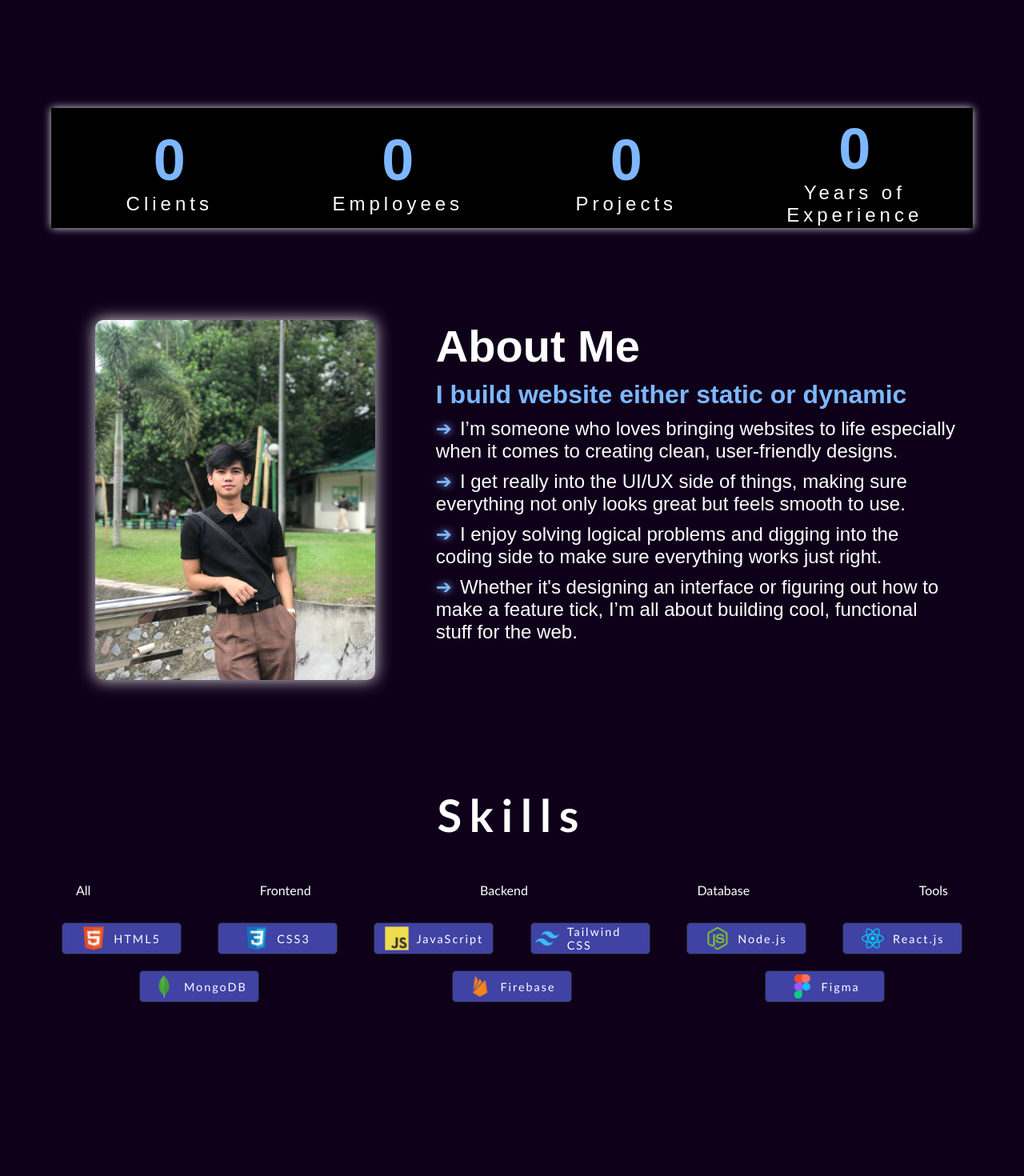
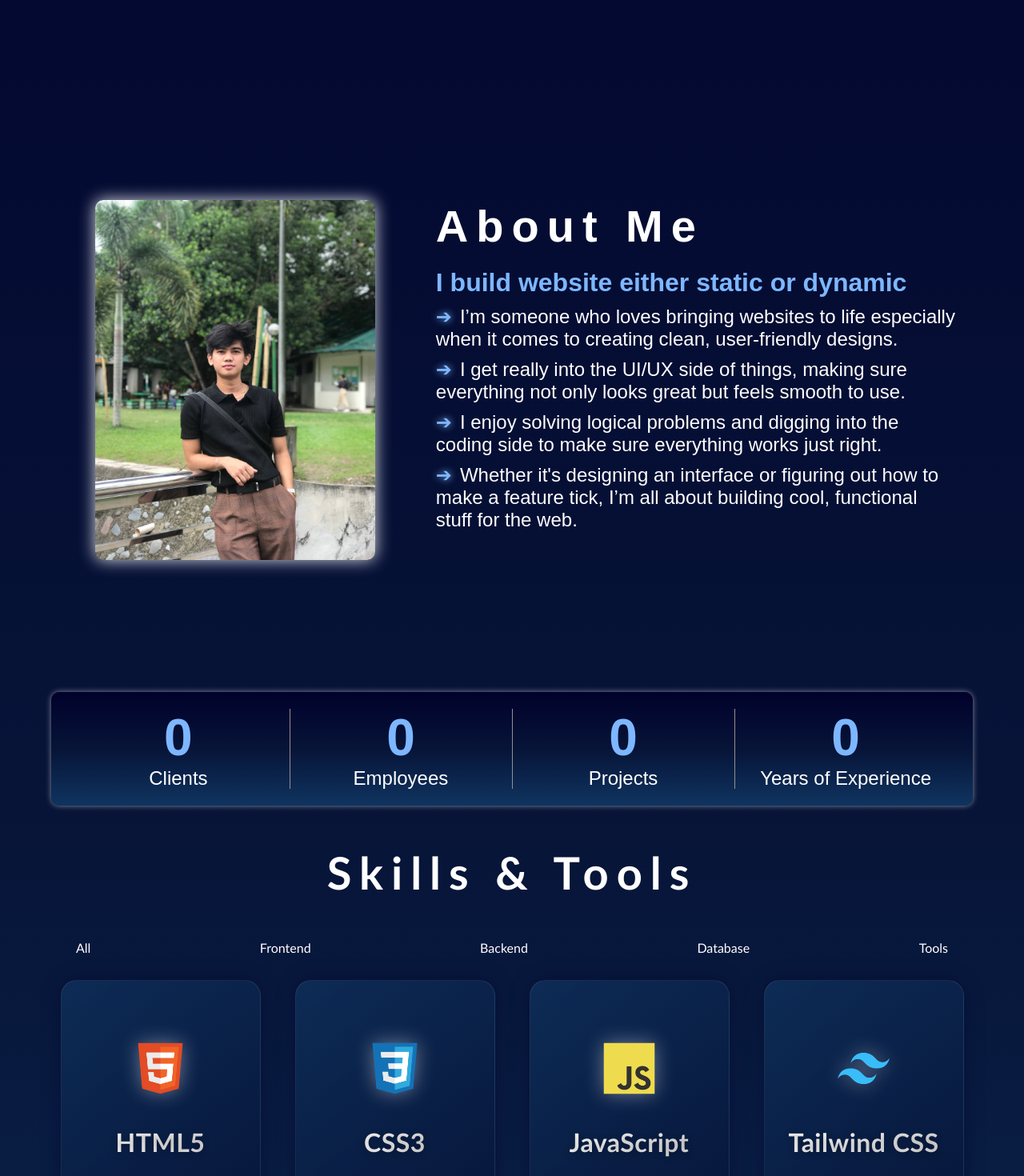
Before and after one commit to Bintooot/benaniasco-portfolio, a React (Vite) app: page / in a window 1280 px wide. Shown: the part 660-2130 px from the top of the page at 80% size. Built offline with nearby package versions, Linux system fonts and the light colour scheme.

Commit message:
modification of cards and background color

```diff
--- a/src/App.jsx
+++ b/src/App.jsx
@@ -6,6 +6,7 @@ import Spinner from "./component/Spinner/Spinner";
 import AboutMe from "./component/Sections/AboutMe/AboutMe";
 import Projects from "./component/Sections/Projects/Projects";
 import Skills from "./component/Sections/Skills/Skills";
+
 const App = () => {
   const [loading, setLoading] = useState(false);
 
--- a/src/component/Banner/Banner.css
+++ b/src/component/Banner/Banner.css
@@ -1,18 +1,27 @@
-section.banner-wrapper {
+.banner-wrapper {
     width: 90%;
-    height: 150px;
-    margin: 0 auto;
-    background-color: #000;
-    box-shadow: 0 0 10px 0 rgba(255, 255, 255, 0.855);
-    display: grid;
-    grid-template-columns: repeat(4, 1fr);
-    gap: 10px;
-    padding: 10px;
-    justify-content: space-between;
-    align-items: center;
+    margin: 10px auto;
+    box-shadow: 0px 0px 7px 0px rgba(255, 255, 255, 0.5);
+    background: linear-gradient(to bottom, #01012b, #071438, #0f3460);
+    border-radius: 10px;
+    padding: 20px;
 }
 
-div.div-1 {
+.banner-wrapper > .card-wrapper {
+    display: flex;
+    flex-direction: row;
+    justify-content: space-around;
+    align-items: center;
+    height: 100%;
+}
+
+.card-wrapper > div.separator {
+    width: 1px;
+    height: 100px;
+    background-color: #949090;
+}
+
+.card-item {
     width: 100%;
     height: 100%;
     text-align: center;
@@ -22,73 +31,12 @@ div.div-1 {
     justify-content: center;
 }
 
-div.div-2 {
-    width: 100%;
-    height: 100%;
-    text-align: center;
+.card-item > p {
     font-size: 1.5rem;
-    display: flex;
-    flex-direction: column;
-    justify-content: center;
+    color: #fff;
 }
 
-
-div.div-3 {
-    width: 100%;
-    height: 100%;
-    text-align: center;
-    font-size: 1.5rem;
-    display: flex;
-    flex-direction: column;
-    justify-content: center;
-}
-
-
-div.div-4 {
-    width: 100%;
-    height: 100%;
-    text-align: center;
-    font-size: 1.5rem;
-    display: flex;
-    flex-direction: column;
-    justify-content: center;
-}
-div.div-1 > h2 {
-    font-size: 4.5rem;
+.card-item > h2 {
+    font-size: 4rem;
     color: #7DB7FF;
 }
-
-div.div-1 > p {
-    font-size: 1.5rem;
-    letter-spacing: 5px;
-}
-
-div.div-2>h2 {
-    font-size: 4.5rem;
-    color: #7DB7FF;
-}
-
-div.div-2>p {
-    font-size: 1.5rem;
-    letter-spacing: 5px;
-}
-
-div.div-3>h2 {
-    font-size: 4.5rem;
-    color: #7DB7FF;
-}
-
-div.div-3>p {
-    font-size: 1.5rem;
-    letter-spacing: 5px;
-}
-
-div.div-4>h2 {
-    font-size: 4.5rem;
-    color: #7DB7FF;
-}
-
-div.div-4>p {
-    font-size: 1.5rem;
-    letter-spacing: 5px;
-}
--- a/src/component/Banner/Banner.jsx
+++ b/src/component/Banner/Banner.jsx
@@ -5,21 +5,26 @@ const Banner = () => {
   return (
     <>
       <section className="banner-wrapper">
-        <div className="div-1">
+        <div className="card-wrapper">
+          <div className="card-item">
             <h2>0</h2>
             <p>Clients</p>
           </div>
-        <div className="div-2">
+          <div className="separator"></div>
+          <div className="card-item">
             <h2>0</h2>
             <p>Employees</p>
           </div>
-        <div className="div-3">
+          <div className="separator"></div>
+          <div className="card-item">
             <h2>0</h2>
             <p>Projects</p>
           </div>
-        <div className="div-4">
+          <div className="separator"></div>
+          <div className="card-item">
             <h2>0</h2>
             <p>Years of Experience</p>
+          </div>
         </div>
       </section>
     </>
--- a/src/component/Cards/Card.css
+++ b/src/component/Cards/Card.css
@@ -1,23 +1,80 @@
 .card {
-    width: 150px;
+    width: 250px;
+    height: 300px;
+    box-shadow: 0 0 25px rgba(1, 1, 43, 0.4);
+    border-radius: 20px;
+    padding: 25px;
+    background: linear-gradient(145deg, rgba(15, 52, 96, 0.7), rgba(7, 20, 56, 0.8));
+    border: 1px solid rgba(255, 255, 255, 0.08);
+    display: flex;
+    flex-direction: column;
+    justify-content: center;
+    align-items: center;
+    cursor: pointer;
+    transition: all 0.4s cubic-bezier(0.4, 0, 0.2, 1);
+    position: relative;
+    overflow: hidden;
+}
+
+.card::before {
+    content: '';
+    position: absolute;
+    top: 0;
+    left: 0;
+    right: 0;
+    bottom: 0;
+    background: linear-gradient(45deg, rgba(255, 255, 255, 0.05), transparent);
+    opacity: 0;
+    transition: opacity 0.4s ease;
+}
+
+.card:hover {
+    transform: translateY(-8px) scale(1.02);
+    box-shadow: 0 10px 30px rgba(1, 1, 43, 0.6);
+    border-color: rgba(255, 255, 255, 0.15);
+}
+
+.card:hover::before {
+    opacity: 1;
 }
 
 .card-content {
+    width: 100%;
+    height: 100%;
     display: flex;
-    background-color: #4042A4;
+    flex-direction: column;
     align-items: center;
-    padding: 5px;
-    height: 40px;
-    border-radius: 5px;
-    margin: 0 auto;
-    border: 1px solid #232323;
     justify-content: center;
-    gap: 10px;
+    gap: 2.5rem;
+    position: relative;
+    z-index: 1;
 }
 
-.card-content > h3 {
-    font-size: 0.9rem;
-    font-weight: normal;
-    letter-spacing: 2px;
-    color: #ffffff;
+.card-content img {
+    width: 65px;
+    height: 65px;
+    filter: drop-shadow(0 0 12px rgba(255, 255, 255, 0.4));
+    transition: all 0.4s ease;
 }
+
+.card:hover .card-content img {
+    transform: scale(1.15) rotate(5deg);
+    filter: drop-shadow(0 0 15px rgba(255, 255, 255, 0.6));
+}
+
+.card-content h3 {
+    font-size: 2rem;
+    color: #fff;
+    text-shadow: 0 2px 8px rgba(0, 0, 0, 0.3);
+    font-weight: 600;
+    letter-spacing: 0.5px;
+    background: linear-gradient(to right, #fff, #e0e0e0);
+    -webkit-background-clip: text;
+    -webkit-text-fill-color: transparent;
+    transition: all 0.4s ease;
+}
+
+.card:hover .card-content h3 {
+    transform: scale(1.05);
+    text-shadow: 0 4px 12px rgba(0, 0, 0, 0.4);
+}
--- a/src/component/Cards/Card.jsx
+++ b/src/component/Cards/Card.jsx
@@ -4,7 +4,7 @@ const Card = (props) => {
   return (
     <div className="card">
       <div className="card-content">
-        <img src={props.icon} alt={props.alt} width={30} height={30} />
+        <img src={props.icon} alt={props.alt} width={100} height={100} />
         <h3>{props.title}</h3>
       </div>
     </div>
--- a/src/component/Navbar/Navbar.css
+++ b/src/component/Navbar/Navbar.css
@@ -1,11 +1,13 @@
 header {
     background-color: #ffffffb8;
+    backdrop-filter: blur(10px);
+    -webkit-backdrop-filter: blur(10px);
     height: 75px;
     width: 90%;
     display: flex;
     justify-content: space-between;
     align-items: center;
-    margin: 20px auto;
+    margin: 0 auto;
     padding: 0 10px;
     border-radius: 10px;
     position: sticky;
--- a/src/component/Sections/AboutMe/AboutMe.css
+++ b/src/component/Sections/AboutMe/AboutMe.css
@@ -1,11 +1,8 @@
-#about-me{
-    margin-bottom: 20px;
-}
 
 .about-me-wrapper {
     min-height: 85vh;
     width: 90%;
-    margin: 0 auto;
+    margin: 50px auto;
     font-family: 'Poppins', sans-serif;
     display: flex;
     justify-content: center;
@@ -45,7 +42,8 @@ section.about-me-content>div.right-col {
 
 div.info-card > h2{
     font-size: 3.5rem;
-    margin-bottom: 10px;
+    letter-spacing: 10px;
+    margin-bottom: 20px;
 }
 
 div.info-card > h3{
--- a/src/component/Sections/AboutMe/AboutMe.jsx
+++ b/src/component/Sections/AboutMe/AboutMe.jsx
@@ -2,11 +2,9 @@ import React from "react";
 import "./AboutMe.css";
 import profile from "../../../assets/photo-me.jpg";
 import Banner from "../../Banner/Banner";
-
 const AboutMe = (props) => {
   return (
     <div id={props.id}>
-      <Banner />
       <section className="about-me-wrapper">
         <section className="about-me-content">
           <div className="left-col">
@@ -39,6 +37,7 @@ const AboutMe = (props) => {
           </div>
         </section>
       </section>
+      <Banner />
     </div>
   );
 };
--- a/src/component/Sections/Projects/Projects.css
+++ b/src/component/Sections/Projects/Projects.css
@@ -4,8 +4,9 @@
 }
 
 .projects-wrapper > h2 {
-    font-size: 2.5rem;
+    font-size: 3.5rem;
     text-align: center;
     letter-spacing: 10px;
+    margin-bottom: 20px;
 
 }
--- a/src/component/Sections/Skills/Skills.css
+++ b/src/component/Sections/Skills/Skills.css
@@ -2,7 +2,7 @@
     height: 100vh;
     font-family: 'Gill Sans', 'Gill Sans MT', Calibri, 'Trebuchet MS', sans-serif;
     width: 90%;
-    margin: 0 auto;
+    margin: 50px auto;
 }
 
 .skills-wrapper > h2 {
--- a/src/component/Sections/Skills/Skills.jsx
+++ b/src/component/Sections/Skills/Skills.jsx
@@ -8,7 +8,6 @@ import {
   database_skills,
   tools_skills,
 } from "../../../utils/Skills";
-import Banner from "../../Banner/Banner";
 
 const Skills = (props) => {
   const [data, setData] = useState(all_skills);
@@ -31,7 +30,7 @@ const Skills = (props) => {
 
   return (
     <div className="skills-wrapper" id={props.id}>
-      <h2>Skills</h2>
+      <h2>Skills & Tools</h2>
       <div className="button-links">
         <ul>
           <li
--- a/src/index.css
+++ b/src/index.css
@@ -1,6 +1,6 @@
 body,
 #root {
-    background-color: #0F001A;
+    background: linear-gradient(to bottom, #01012b, #071438, #0f3460);
     color: #fff;
     margin: 0;
     min-height: 100vh;
```
Lines whose indentation alone changed are shown as unchanged.
